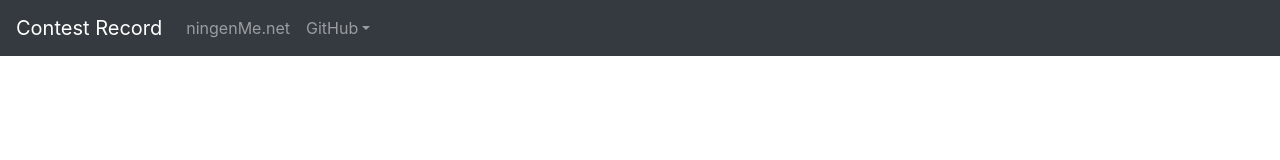
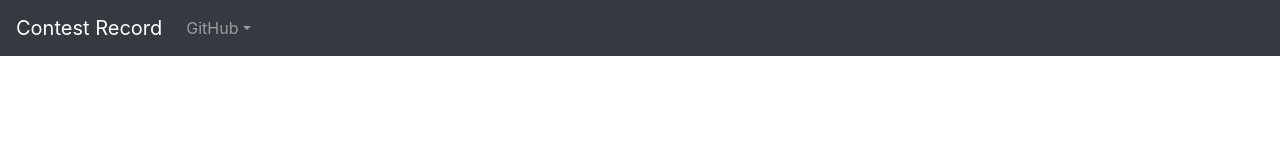
Before and after one commit to ningenMe/contest-record-front, a React (Create React App) app: page / in a window 1280 px wide. Shown: the top 160 px of the page. Built offline with nearby package versions, Linux system fonts and the light colour scheme.

Commit message:
modify title

```diff
--- a/public/index.html
+++ b/public/index.html
@@ -24,7 +24,7 @@
       work correctly both with client-side routing and a non-root public URL.
       Learn how to configure a non-root public URL by running `npm run build`.
     -->
-    <title>React App</title>
+    <title>contest record</title>
   </head>
   <body>
     <noscript>You need to enable JavaScript to run this app.</noscript>
--- a/src/components/Header.js
+++ b/src/components/Header.js
@@ -9,7 +9,7 @@ export default class Header extends React.Component {
       <Navbar.Toggle aria-controls="basic-navbar-nav" />
       <Navbar.Collapse id="basic-navbar-nav">
         <Nav className="mr-auto">
-          <Nav.Link target="_blank" href="https://ningenme.net/">ningenMe.net</Nav.Link>
+          {/* <Nav.Link target="_blank" href="https://ningenme.net/">ningenMe.net</Nav.Link> */}
           <NavDropdown title="GitHub" id="basic-nav-dropdown">
             <NavDropdown.Item target="_blank" href="https://github.com/ningenMe/contest-record-front">ui</NavDropdown.Item>
             <NavDropdown.Item target="_blank" href="https://github.com/ningenMe/ningenme-net-back">api</NavDropdown.Item>
```
